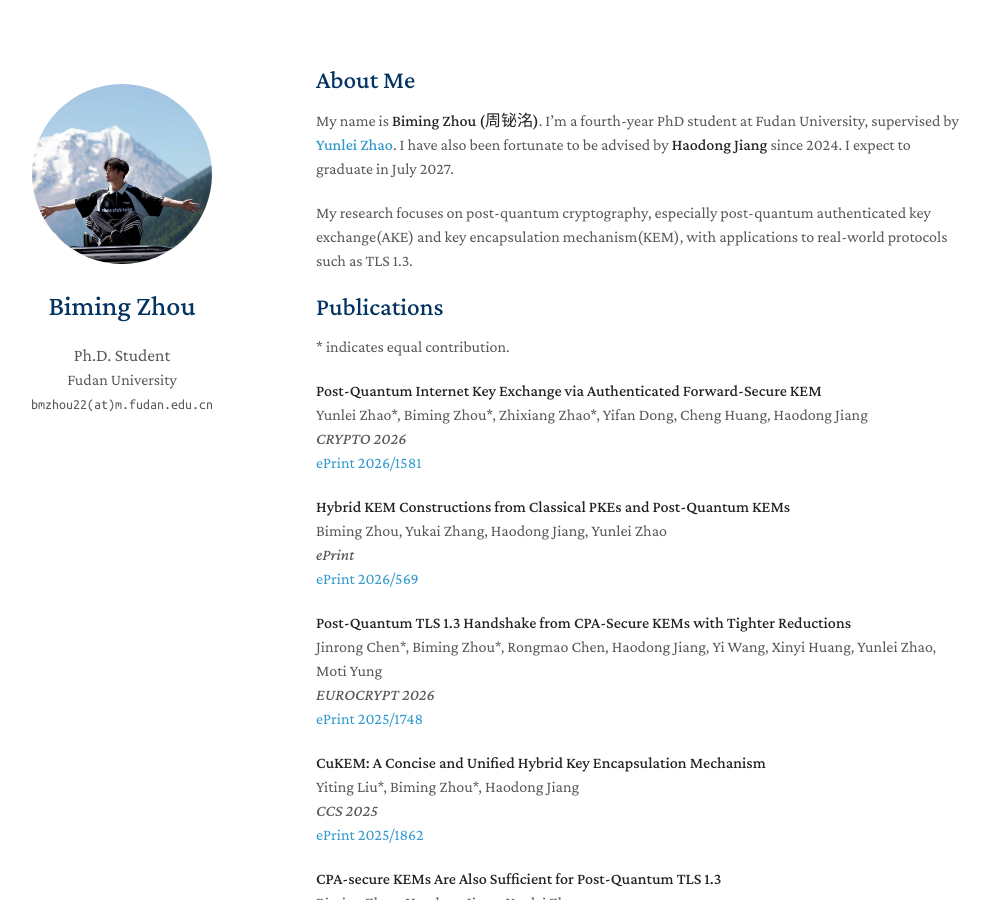
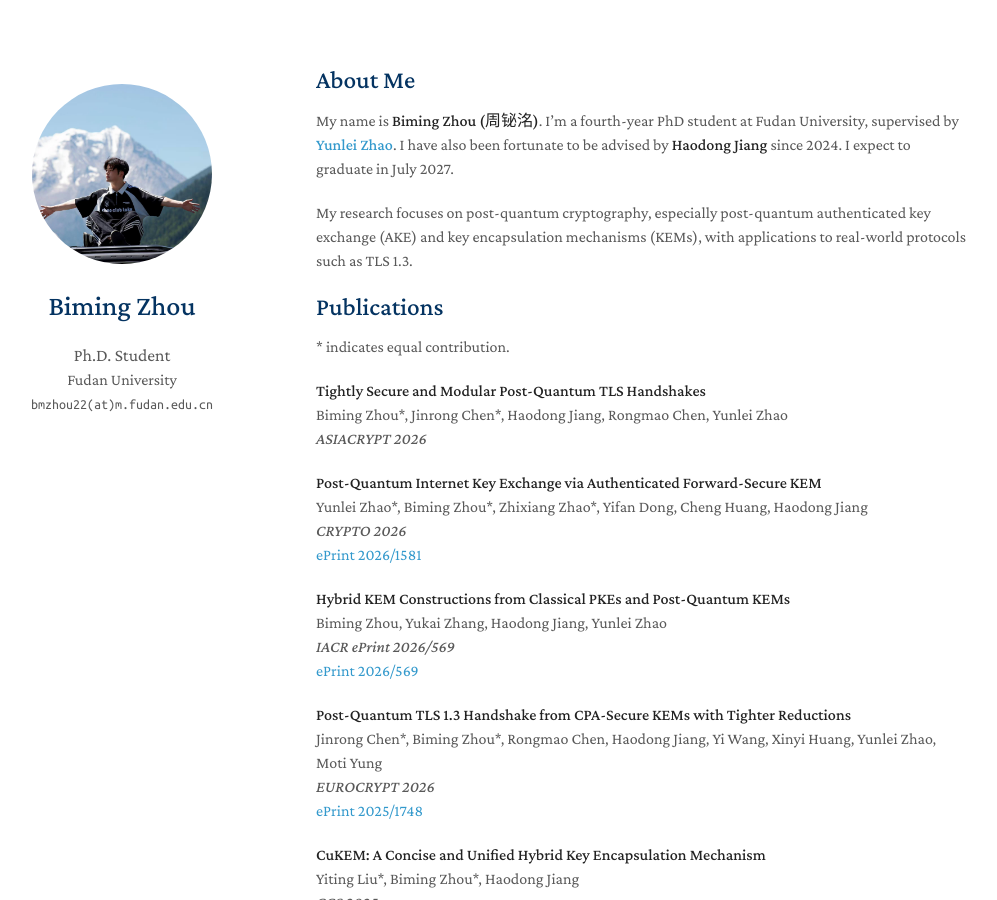
Before and after one commit to bimingzhou/bimingzhou.github.io, a Jekyll site: the page built from index.md, in a window 1280 px wide and 900 px high. Shown: the whole window, without its empty margins (154-1151 px from the left). Built offline with Jekyll 4.4.1, drawn with Linux system fonts in a browser that asks for light colours; a style sheet for code colours, icons or effects is not loaded; our own code applies the rules of GitHub Pages for plain Markdown files.

Commit message:
Fix formatting issues in index.md
Corrected formatting and punctuation in research focus and publications section.

```diff
--- a/index.md
+++ b/index.md
@@ -7,10 +7,16 @@ layout: homepage
 My name is **Biming Zhou (周铋洺)**. I’m a fourth-year PhD student at Fudan University, supervised by
 **[Yunlei Zhao](https://cs.fudan.edu.cn/3f/ba/c25909a278458/page.htm)**. I have also been fortunate to be advised by **Haodong Jiang** since 2024. I expect to graduate in July 2027.
 
-My research focuses on post-quantum cryptography, especially post-quantum authenticated key exchange(AKE) and key encapsulation mechanism(KEM), with applications to real-world protocols such as TLS 1.3.
+My research focuses on post-quantum cryptography, especially post-quantum authenticated key exchange (AKE) and key encapsulation mechanisms (KEMs), with applications to real-world protocols such as TLS 1.3.
 
 ## Publications
+
 \* indicates equal contribution.
+
+**Tightly Secure and Modular Post-Quantum TLS Handshakes**
+Biming Zhou\*, Jinrong Chen\*, Haodong Jiang, Rongmao Chen, Yunlei Zhao
+*ASIACRYPT 2026*
+
 
 **Post-Quantum Internet Key Exchange via Authenticated Forward-Secure KEM**
 Yunlei Zhao\*, Biming Zhou\*, Zhixiang Zhao\*, Yifan Dong, Cheng Huang, Haodong Jiang
@@ -20,7 +26,7 @@ Yunlei Zhao\*, Biming Zhou\*, Zhixiang Zhao\*, Yifan Dong, Cheng Huang, Haodong
 
 **Hybrid KEM Constructions from Classical PKEs and Post-Quantum KEMs**
 Biming Zhou, Yukai Zhang, Haodong Jiang, Yunlei Zhao
-*ePrint*
+*IACR ePrint 2026/569*
 [ePrint 2026/569](https://eprint.iacr.org/2026/569)
 
 
@@ -47,12 +53,14 @@ Biming Zhou, Yiting Liu, Haodong Jiang, Yunlei Zhao
 *Security Standardisation Research (SSR) 2024*
 [SSR 2024-6](https://link.springer.com/chapter/10.1007/978-3-031-87541-0_6)
 
+
 **Enhancing Redactable Blockchain with Robust and Efficient Threshold Redaction**
 Zhaoman Liu, Biming Zhou, Yunlei Zhao
 *IEEE Transactions on Dependable and Secure Computing (TDSC), 2025*
 [TDSC 2025](https://ieeexplore.ieee.org/document/11260636)
 
 ## Professional Services
+
 I serve as a Program Committee member for ACM AsiaCCS 2027.
 
 I have served as an external reviewer for ASIACRYPT 2025 and PKC 2026.
```
